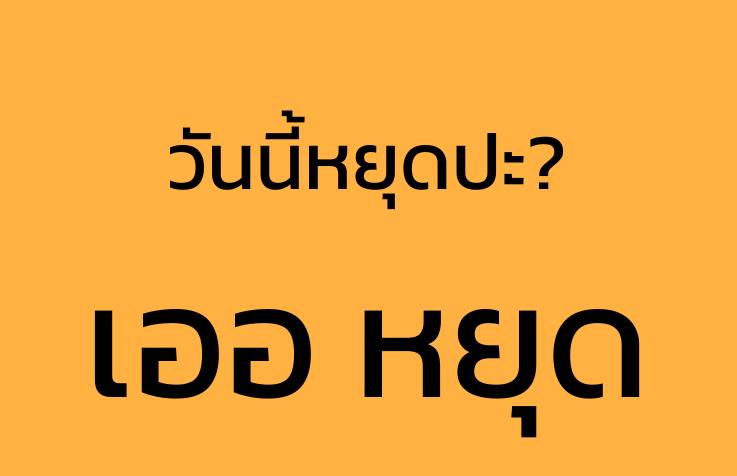
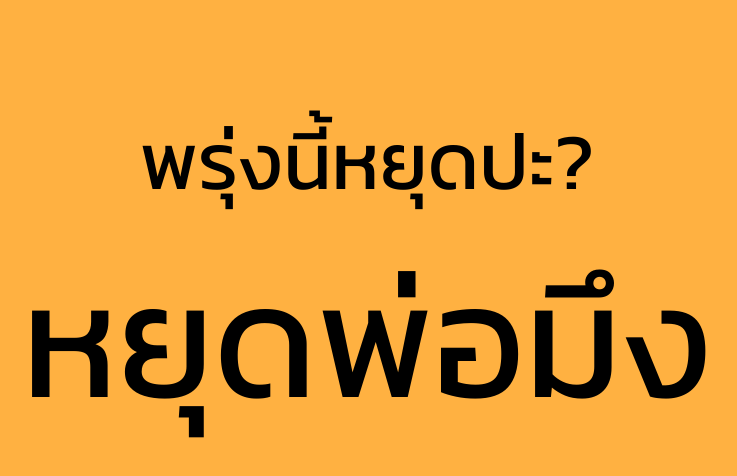
Before and after one commit to tkrieng/Wanyood, a React (Create React App) app: page / in a window 1280 px wide. Shown: the top 476 px of the page, without its empty margins (273-1010 px from the left). Built offline with nearby package versions, Linux system fonts and the light colour scheme; a web font is replaced by a local one.

Commit message:
update logic to tomorrow date

```diff
--- a/src/App.js
+++ b/src/App.js
@@ -3,14 +3,15 @@ import { isHoliday } from './holidays';
 import './App.css';
 
 const today = new Date()
-var tomorrow = new Date()
-const wanyood = isHoliday(today) ? 'เออ หยุด' : 'หยุดพ่อมึง'
+var tomorrow = new Date(today.toDateString())
+tomorrow.setDate(tomorrow.getDate() + 1)
+const wanyood = isHoliday(tomorrow) ? 'เออ หยุด' : 'หยุดพ่อมึง'
 
 function App() {
   return (
     <div className="App">
       <p className="question">
-        วันนี้หยุดปะ?
+        พรุ่งนี้หยุดปะ?
       </p>
       <p className="answer">
         {wanyood}
```
